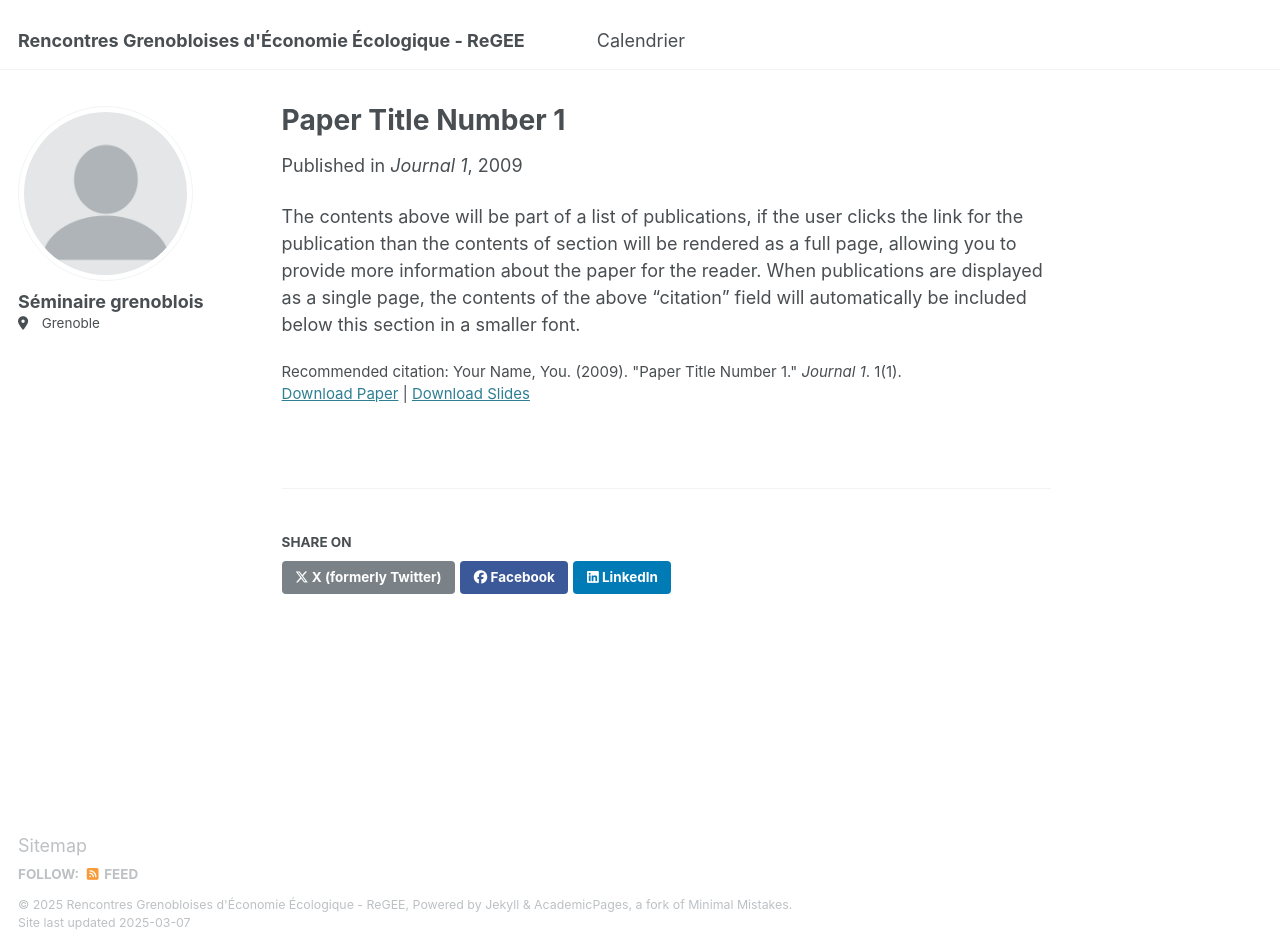
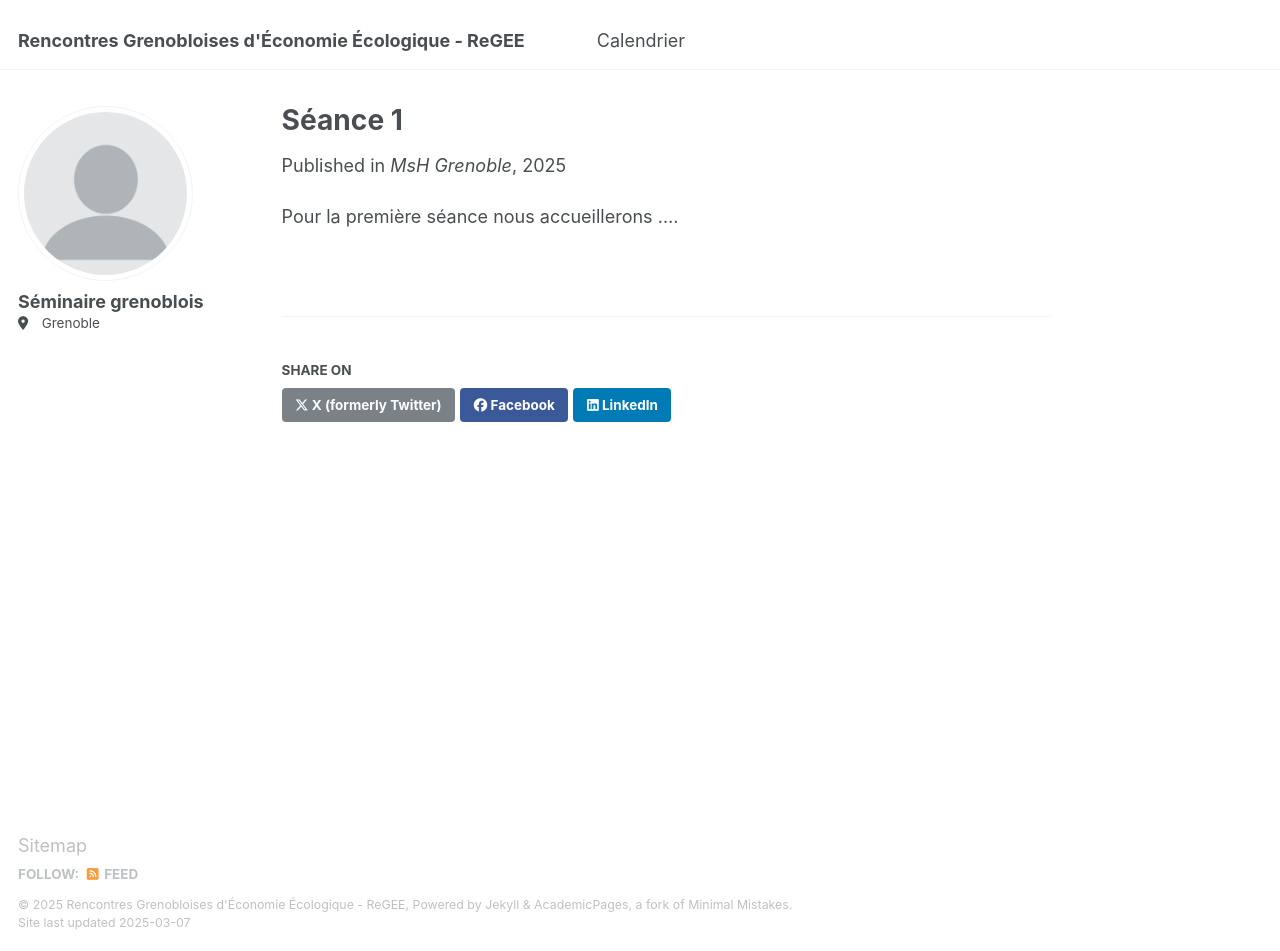
Before and after one commit to rencontres-ecol-econ/rencontres-ecol-econ.github.io, a Jekyll site: the page built from _publications/2009-10-01-paper-title-number-1.md, in a window 1280 px wide and 951 px high. Built offline with Jekyll 4.4.1, drawn with Linux system fonts in a browser that asks for light colours.

Commit message:
Update 2009-10-01-paper-title-number-1.md

```diff
--- a/_publications/2009-10-01-paper-title-number-1.md
+++ b/_publications/2009-10-01-paper-title-number-1.md
@@ -1,14 +1,9 @@
 ---
-title: "Paper Title Number 1"
-collection: publications
-category: manuscripts
+title: "Séance 1"
 permalink: /publication/2009-10-01-paper-title-number-1
-excerpt: 'This paper is about the number 1. The number 2 is left for future work.'
-date: 2009-10-01
-venue: 'Journal 1'
-slidesurl: 'http://academicpages.github.io/files/slides1.pdf'
-paperurl: 'http://academicpages.github.io/files/paper1.pdf'
-citation: 'Your Name, You. (2009). &quot;Paper Title Number 1.&quot; <i>Journal 1</i>. 1(1).'
+excerpt: 'Pour la première séance nous accueillerons ....'
+date: Mars 2025
+venue: 'MsH Grenoble'
 ---
 
-The contents above will be part of a list of publications, if the user clicks the link for the publication than the contents of section will be rendered as a full page, allowing you to provide more information about the paper for the reader. When publications are displayed as a single page, the contents of the above "citation" field will automatically be included below this section in a smaller font.
+Pour la première séance nous accueillerons ....
```
